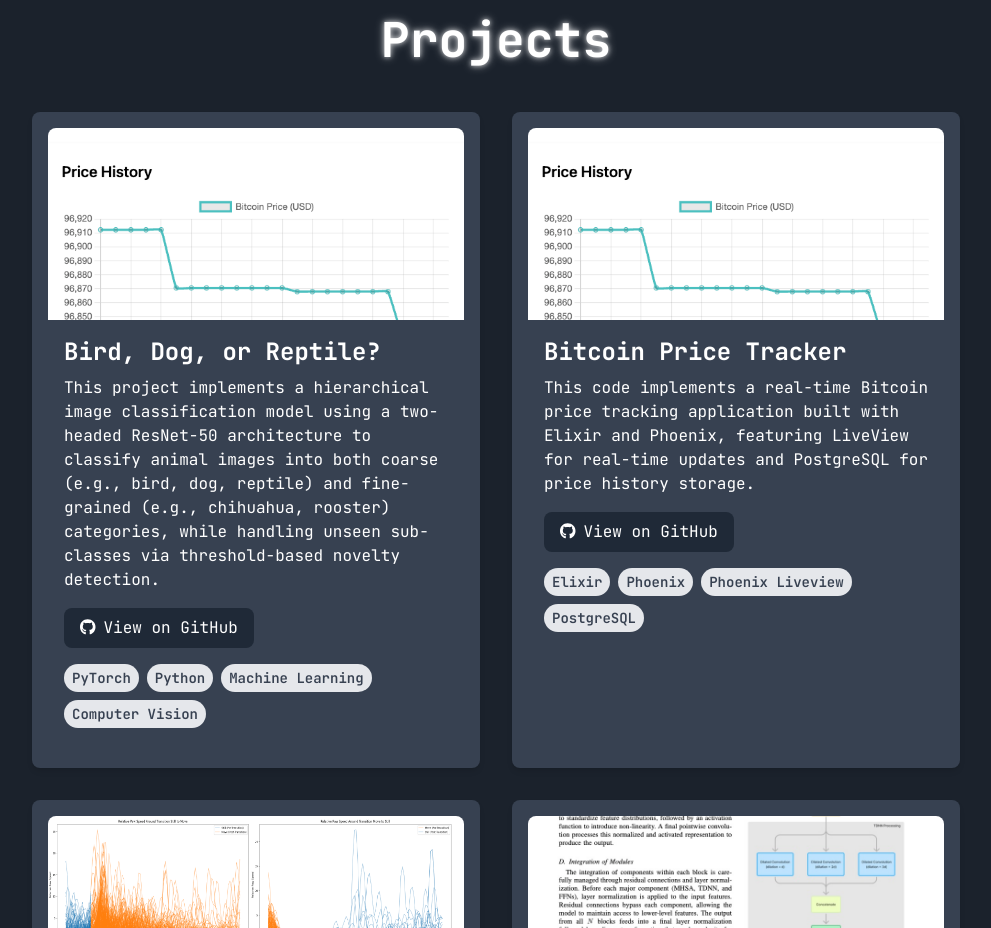
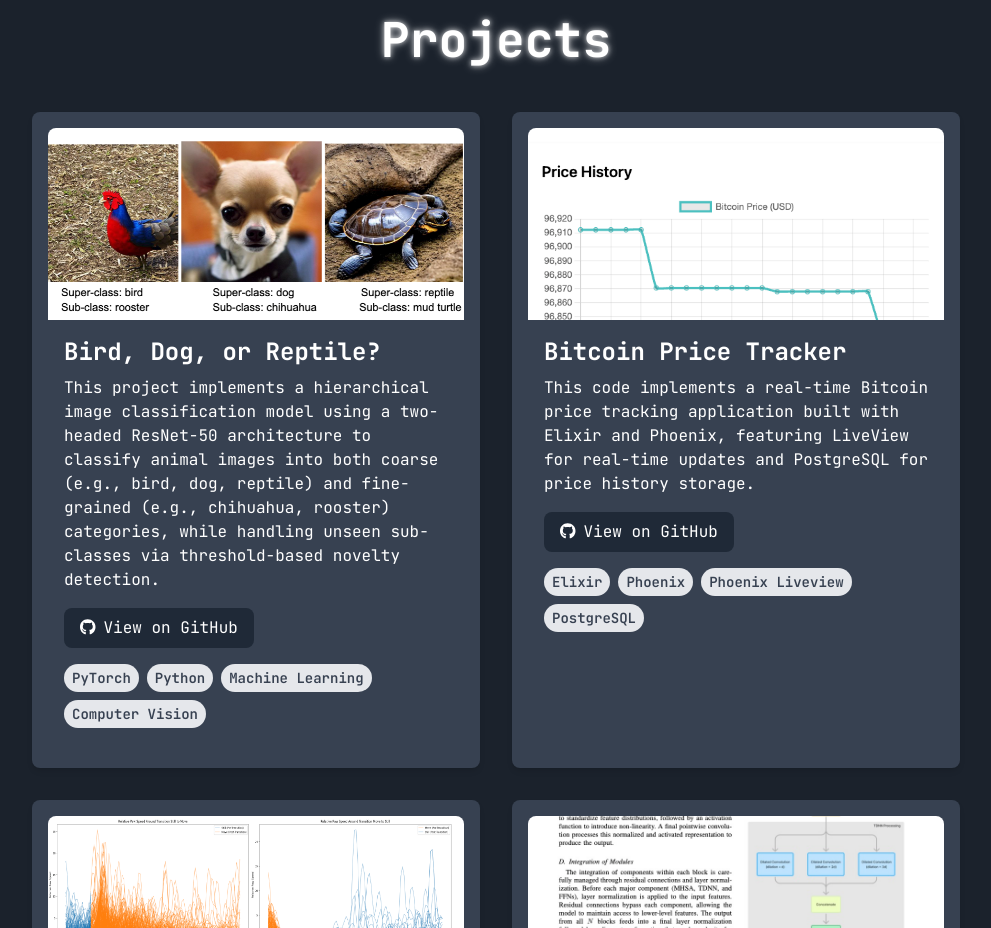
Before and after one commit to zacharyzusin/zacharyzusin.github.io, a Next.js app: page / in a window 1280 px wide. Shown: the part 2140-3068 px from the top of the page, without its empty margins (144-1135 px from the left). Built offline with nearby package versions, Linux system fonts and the light colour scheme.

Commit message:
Update Projects.js

```diff
--- a/components/Projects.js
+++ b/components/Projects.js
@@ -8,7 +8,7 @@ const projectsData = [
   {
     title: "Bird, Dog, or Reptile?",
     description: "This project implements a hierarchical image classification model using a two-headed ResNet-50 architecture to classify animal images into both coarse (e.g., bird, dog, reptile) and fine-grained (e.g., chihuahua, rooster) categories, while handling unseen sub-classes via threshold-based novelty detection.",
-    image: "/assets/bitcoin.png",
+    image: "/assets/birddogreptile.png",
     githubLink: "https://github.com/zacharyzusin/Bird-Cat-Or-Dog",
     technologies: ["PyTorch", "Python", "Machine Learning", "Computer Vision"],
   },
```
